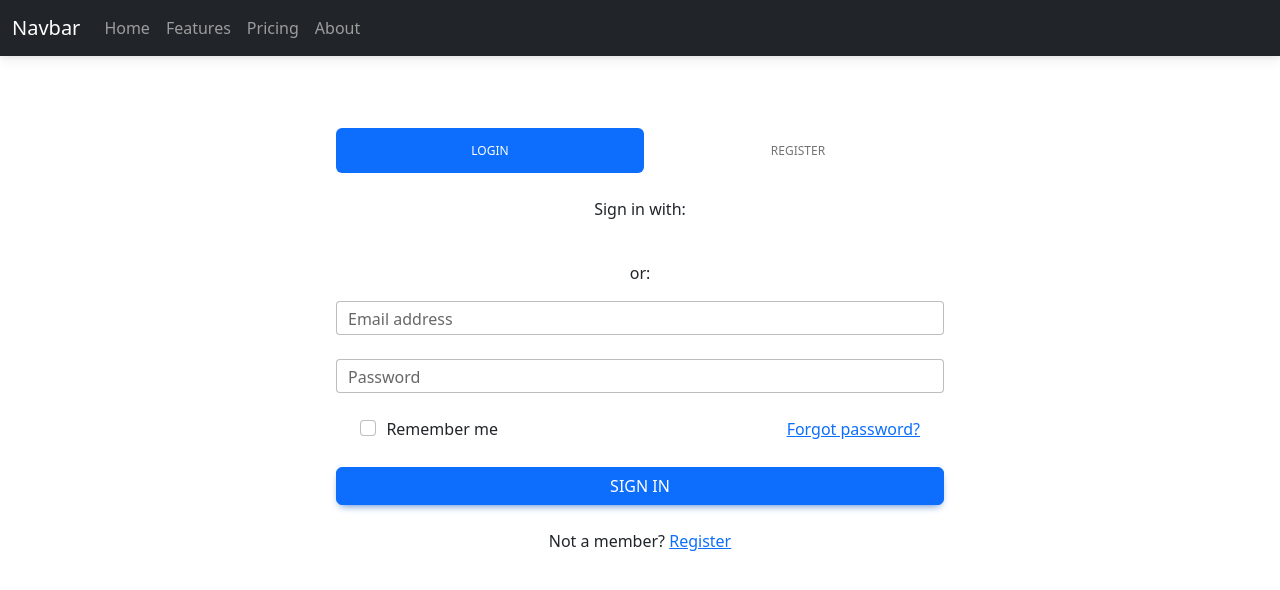
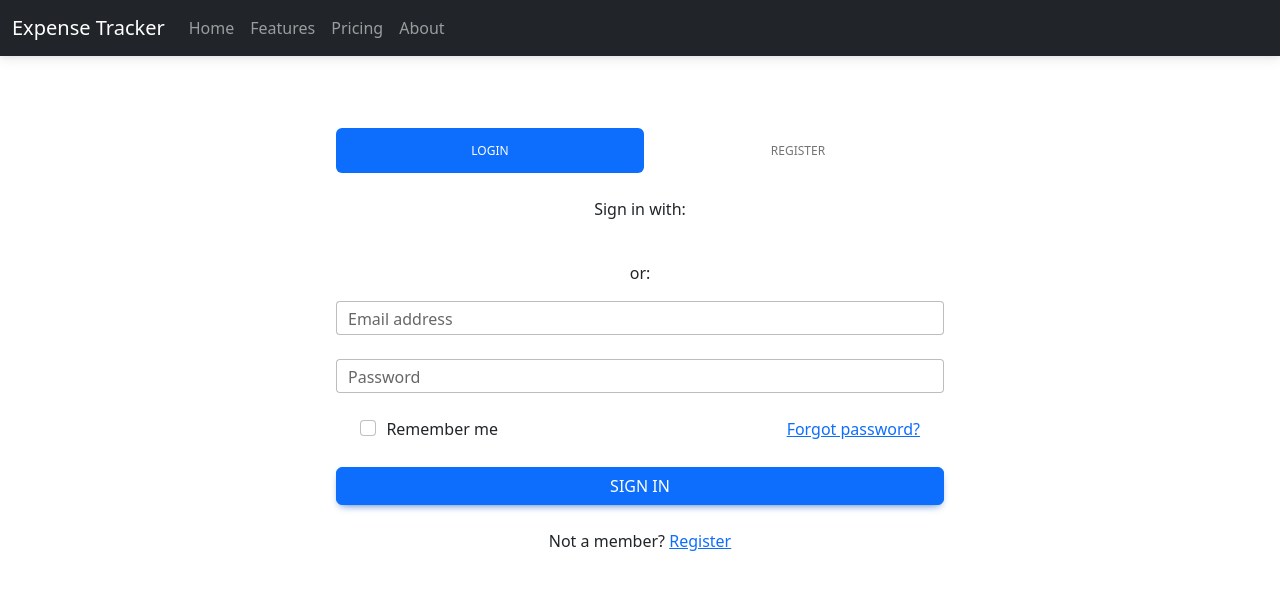
Before and after one commit to AdityaSingh18/Expense-Tracker-ReactJS-Full, a React (Create React App) app: page / in a window 1280 px wide. Shown: the top 590 px of the page. Built offline with nearby package versions, Linux system fonts and the light colour scheme.

Commit message:
Handling Routes

```diff
--- a/src/App.js
+++ b/src/App.js
@@ -1,28 +1,34 @@
 import React from "react";
-import { Routes,redirect ,Router,Route, createRoutesFromChildren, createBrowserRouter, RouterProvider} from "react-router-dom";
+import {
+  Routes,
+  redirect,
+  Router,
+  Route,
+  createRoutesFromChildren,
+  createBrowserRouter,
+  RouterProvider,
+  BrowserRouter,
+} from "react-router-dom";
 import Login from "./Component/Pages/Login";
-import 'mdb-react-ui-kit/dist/css/mdb.min.css';
-import '../node_modules/react-bootstrap/dist/react-bootstrap'
-import '../node_modules/bootstrap/dist/css/bootstrap.css'
+import "mdb-react-ui-kit/dist/css/mdb.min.css";
+import "../node_modules/react-bootstrap/dist/react-bootstrap";
+import "../node_modules/bootstrap/dist/css/bootstrap.css";
 import HeaderSite from "./Component/UI/HeaderSite";
+import ExpenseTracker from "./Component/Pages/ExpenseTracker";
+import Error from "./Component/Pages/Error";
 
-
-const routeDefinitions = createRoutesFromChildren(
-  <Route>
-    <Route path="/" element={<HeaderSite/>} children={[
-      <Route path="login" element={<Login/>}/>
-    ]}></Route>
-  </Route>
-)
-
-const router = createBrowserRouter(routeDefinitions)
 function App() {
   return (
-    <React.Fragment>
-     <RouterProvider router={router}/>
-     <Login/>
-
-   </React.Fragment>
+    <BrowserRouter>
+      <Routes>
+        <Route path="/" element={<HeaderSite />}>
+          <Route index element={<Login/>}/>
+          <Route path="/login" element={<Login />} />
+          <Route path="/expensetracker" element={<ExpenseTracker />} />
+          <Route path="*" element={<Error />} />
+        </Route>
+      </Routes>
+    </BrowserRouter>
   );
 }
 export default App;
--- /dev/null
+++ b/src/Component/Pages/Error.js
@@ -0,0 +1,11 @@
+const Error = ()=>{
+
+return(
+
+    <h1>Error</h1>
+)
+
+}
+
+
+export default Error;
--- /dev/null
+++ b/src/Component/Pages/ExpenseTracker.js
@@ -0,0 +1,12 @@
+const ExpenseTracker = ()=>{
+
+
+    return (
+
+        <h1>Welcome To Expense Tracker</h1>
+    )
+
+}
+
+
+export default ExpenseTracker;
--- a/src/Component/Pages/Login.js
+++ b/src/Component/Pages/Login.js
@@ -12,12 +12,13 @@ import {
   MDBCheckbox
 }
 from 'mdb-react-ui-kit';
+import { Outlet, useNavigate } from 'react-router-dom';
 
 
 
 const Login = ()=>{
 
-
+ const navigate = useNavigate();
   const signUpEmailRef =useRef('')
   const signUpPasswordRef =useRef('')
  const signUpConfirmPasswordRef = useRef('')
@@ -52,6 +53,7 @@ headers: {
 if (res.ok) {
 const data = await res.json();
 const convertedData = JSON.stringify(data)
+navigate('/expensetracker',{replace:true})
 localStorage.setItem('tokenId', convertedData);
 
 } else {
@@ -87,9 +89,14 @@ if(signUpPasswordRef.current.value==signUpConfirmPasswordRef.current.value){
 
   if (res.ok) {
   alert('User has successfully signed up.')
+  navigate('/expensetracker',{replace:true})
+  const data = await res.json();
+  const convertedData = JSON.stringify(data)
+localStorage.setItem('tokenId', convertedData);
 
   } else {
   const data = await res.json();
+
   throw new Error(data.error.message);
   }
   } catch (err) {
@@ -217,6 +224,7 @@ else{
       </MDBTabsContent>
 
     </MDBContainer>
+
   );
 }
 
--- a/src/Component/UI/HeaderSite.js
+++ b/src/Component/UI/HeaderSite.js
@@ -10,6 +10,7 @@ import {
   MDBNavbarBrand,
   MDBCollapse
 } from 'mdb-react-ui-kit';
+import { Outlet } from 'react-router-dom';
 
 export default function HeaderSite() {
   const [showNavColor, setShowNavColor] = useState(false);
@@ -19,10 +20,10 @@ export default function HeaderSite() {
   return (
     <>
 
-
+<React.Fragment>
       <MDBNavbar expand='lg' dark bgColor='dark'>
         <MDBContainer fluid>
-          <MDBNavbarBrand href='#'>Navbar</MDBNavbarBrand>
+          <MDBNavbarBrand href='#'>Expense Tracker</MDBNavbarBrand>
           <MDBNavbarToggler
             type='button'
             data-target='#navbarColor02'
@@ -54,6 +55,8 @@ export default function HeaderSite() {
         </MDBContainer>
       </MDBNavbar>
 
+      <Outlet/>
+      </React.Fragment>
 
     </>
   );
```
